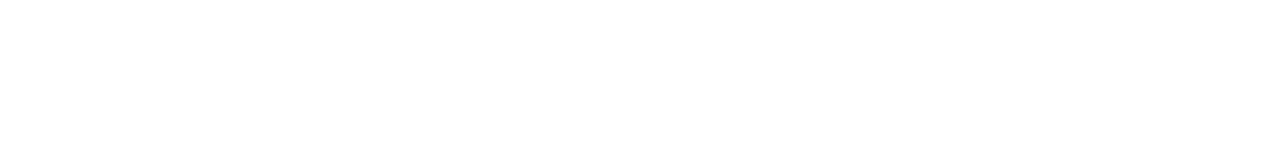
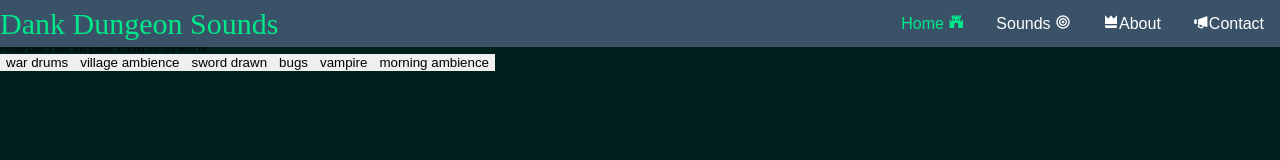
Before and after one commit to ZacWheeler3/DandD-soundboard, a plain HTML site: page index.html in a window 1280 px wide. Drawn offline with nearby package versions, Linux system fonts and the light colour scheme.

Commit message:
added to html, css, and added sounds

```diff
--- /dev/null
+++ b/app.js
@@ -0,0 +1,31 @@
+const sounds = [
+  "war drums",
+  "village ambience",
+  "sword drawn",
+  "bugs",
+  "vampire",
+  "morning ambience",
+];
+
+sounds.forEach((sound) => {
+  const btn = document.createElement("button");
+  btn.classList.add("btn");
+
+  btn.innerText = sound;
+
+  btn.addEventListener("click", () => {
+    stopSongs();
+    document.getElementById(sound).play();
+  });
+
+  document.getElementById("buttons").appendChild(btn);
+});
+
+function stopSongs() {
+  sounds.forEach((sound) => {
+    const song = document.getElementById(sound);
+
+    song.pause();
+    song.currentTime = 0;
+  });
+}
--- /dev/null
+++ b/assets/styles.css
@@ -0,0 +1,110 @@
+* {
+  margin: 0;
+  text-decoration: none;
+  font-family: Luminari, fantasy serif;
+  scroll-behavior: smooth;
+  border: none;
+  outline: none;
+}
+
+:root {
+  --bg-color: #00201E;
+  --second-bg-color: #3a5268;
+  --text-color: #007f5f;
+  --main-color:  #00e88a;
+}
+
+html {
+  font-size: 62.5%;
+}
+
+body {
+  background-color: var(--bg-color);
+}
+
+.header {
+  background-color: var(--second-bg-color);
+  position: fixed;
+  width: 100%;
+  display: flex;
+  justify-content: space-between;
+  align-items: center;
+  z-index: 100;
+}
+
+.logo {
+  font-size: 3rem;
+  color: var(--main-color);
+}
+
+.navbar {
+  overflow: hidden;
+  color: var(--main-color);
+  font-family: Arial;
+  display: flex;
+}
+
+.navbar a {
+  float: left;
+  color: var(--main-color);
+  font-size: 16px;
+  color: white;
+  text-align: center;
+  padding: 14px 16px;
+  text-decoration: none;
+}
+
+/* The dropdown container */
+.sounds-dropdown {
+  float: left;
+  overflow: hidden;
+}
+
+/* Dropdown button */
+.dropdown .dropbtn {
+  font-size: 16px;
+  border: none;
+  outline: none;
+  color: white;
+  padding: 14px 16px;
+  background-color: inherit;
+  font-family: inherit; /* Important for vertical align on mobile phones */
+  margin: 0; /* Important for vertical align on mobile phones */
+}
+
+/* Add a green background color to navbar links on hover */
+.navbar a:hover,
+.dropdown:hover .dropbtn, .navbar a.active {
+  color: var(--main-color);
+}
+
+/* Dropdown content (hidden by default) */
+.dropdown-content {
+  display: none;
+  position: absolute;
+  background-color: #f9f9f9;
+  min-width: 160px;
+  box-shadow: 0px 8px 16px 0px rgba(0, 0, 0, 0.2);
+  z-index: 1;
+}
+
+/* Links inside the dropdown */
+.dropdown-content a {
+  float: none;
+  color: black;
+  padding: 12px 16px;
+  text-decoration: none;
+  display: block;
+  text-align: left;
+}
+
+/* Add a grey background color to dropdown links on hover */
+.dropdown-content a:hover {
+  background-color: #ddd;
+  border-radius: 2rem;
+}
+
+/* Show the dropdown menu on hover */
+.dropdown:hover .dropdown-content {
+  display: block;
+}
--- a/index.html
+++ b/index.html
@@ -1,12 +1,71 @@
 <!DOCTYPE html>
 <html lang="en">
-<head>
-    <meta charset="UTF-8">
-    <meta http-equiv="X-UA-Compatible" content="IE=edge">
-    <meta name="viewport" content="width=device-width, initial-scale=1.0">
-    <title>Document</title>
-</head>
-<body>
+  <head>
+    <meta charset="UTF-8" />
+    <meta http-equiv="X-UA-Compatible" content="IE=edge" />
+    <meta name="viewport" content="width=device-width, initial-scale=1.0" />
+    <title>D&D soundboard</title>
 
-</body>
+    <link rel="stylesheet" href="assets/styles.css" />
+    <link href='https://unpkg.com/boxicons@2.1.4/css/boxicons.min.css' rel='stylesheet'>
+  </head>
+  <body>
+    <header class="header">
+      <a href="#" class="logo">Dank Dungeon Sounds</a>
+      <!--Navbar section-->
+      <nav class="navbar">
+        <a href="#home" class="active"> Home <i class='bx bxs-castle'></i></a>
+        <div class="dropdown">
+          <button class="dropbtn">
+            Sounds
+            <i class='bx bx-bullseye'></i>
+          </button>
+          <div class="dropdown-content">
+            <a href="#">Combat</a>
+            <a href="#">Monsters</a>
+            <a href="#">Ambience</a>
+            <a href="#">Animals</a>
+          </div>
+        </div>
+        <a href="#portfolio"><i class='bx bxs-crown'></i>About</a>
+        <a href="#contact"><i class='bx bxs-megaphone'></i>Contact</a>
+      </nav>
+    </header>
+    <!--Home section-->
+    <section class="home" id="home">
+      <div class="home-content">
+        <h3>Welcome weary traveler's...</h3>
+        <h3>to...</h3>
+        <h1>Dank Dungeon Sounds!</h1>
+        <p>Please take a seat and gather around the fire with us.</p>
+      </div>
+    </section>
+    <!--Sounds Section-->
+    <section class="sounds" id="sounds">
+      <div class="sounds-content">
+        <audio
+          src="DND audio/mixkit-drums-of-war-call-2780.wav"
+          id="war drums"
+        ></audio>
+        <audio
+          src="DND audio/distant-village-meadows-ambience-loop.mp3"
+          id="village ambience"
+        ></audio>
+        <audio src="DND audio/sword-draw.mp3" id="sword drawn"></audio>
+        <audio src="DND audio/insects-night-forest-30s.mp3" id="bugs"></audio>
+        <audio
+          src="DND audio/undead-agressive-vampire.mp3"
+          id="vampire"
+        ></audio>
+        <audio
+          src="DND audio/morning-ambience-near-meadows-and-forest-loop.mp3"
+          id="morning ambience"
+        ></audio>
+
+        <div id="buttons"></div>
+      </div>
+    </section>
+
+    <script src="app.js"></script>
+  </body>
 </html>
```
Also changed, not shown: script.js (deleted), styles.css (deleted), 6 other files.
